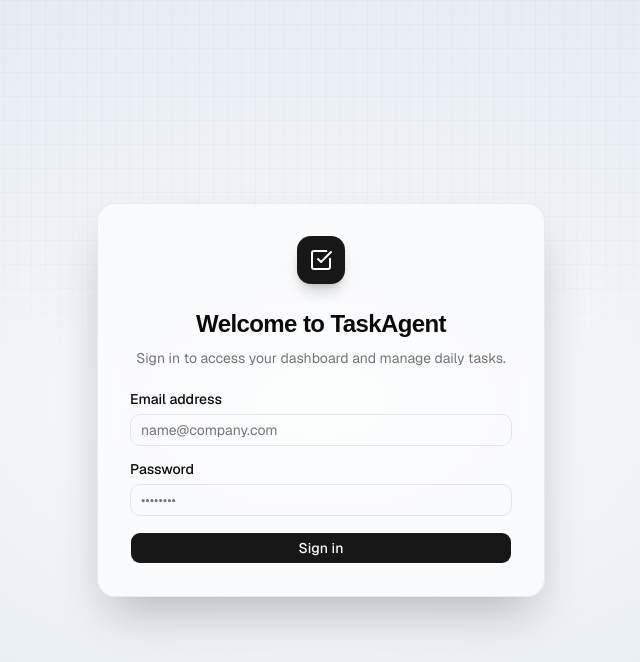
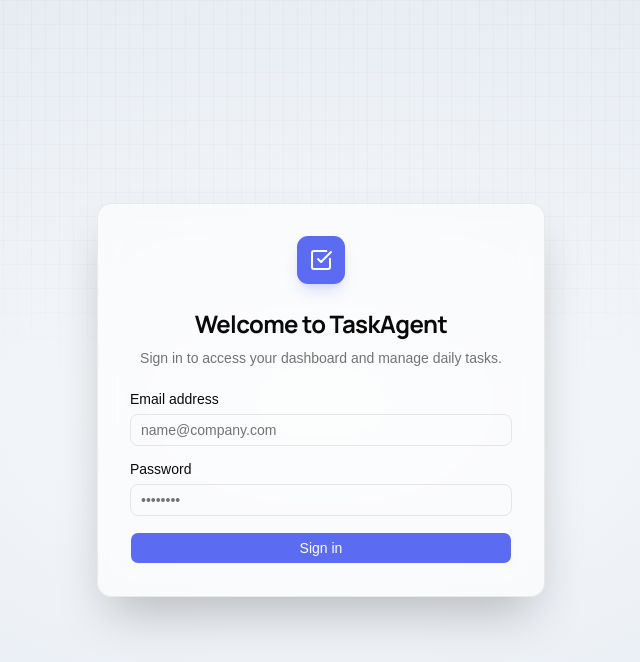
Before and after one commit to aswin402/taskagentweb, a React (Vite) app: page /login in a window 1280 px wide. Shown: the top 662 px of the page, without its empty margins (319-959 px from the left). Built offline with nearby package versions, Linux system fonts and the light colour scheme; no server answers.

Commit message:
style: fix and align shadcn dark theme variables in index.css

```diff
--- a/src/index.css
+++ b/src/index.css
@@ -6,99 +6,8 @@
 
 @custom-variant dark (&:is(.dark *));
 
-@theme {
-  --color-background: oklch(var(--background));
-  --color-foreground: oklch(var(--foreground));
-
-  --color-primary: oklch(var(--primary));
-  --color-primary-foreground: oklch(var(--primary-foreground));
-
-  --color-secondary: oklch(var(--secondary));
-  --color-secondary-foreground: oklch(var(--secondary-foreground));
-
-  --color-muted: oklch(var(--muted));
-  --color-muted-foreground: oklch(var(--muted-foreground));
-
-  --color-accent: oklch(var(--accent));
-  --color-accent-foreground: oklch(var(--accent-foreground));
-
-  --color-destructive: oklch(var(--destructive));
-  --color-destructive-foreground: oklch(var(--destructive-foreground));
-
-  --color-border: oklch(var(--border));
-  --color-input: oklch(var(--input));
-  --color-ring: oklch(var(--ring));
-
-  --radius-lg: 0.5rem;
-  --radius-md: calc(0.5rem - 2px);
-  --radius-sm: calc(0.5rem - 4px);
-
+@theme inline {
   --font-heading: 'Manrope', sans-serif;
-  --font-body: 'Geist', sans-serif;
-}
-
-@layer base {
-  :root {
-    --background: 1 0 0;
-    --foreground: 0.141 0.005 285.823;
-    --primary: 0.59 0.201 273.444;
-    --primary-foreground: 1 0 0;
-    --secondary: 0.949 0.029 303.081;
-    --secondary-foreground: 0.21 0.006 285.885;
-    --muted: 0.963 0.023 308.198;
-    --muted-foreground: 0.472 0.002 286.339;
-    --accent: 0.949 0.029 303.081;
-    --accent-foreground: 0.211 0.006 285.885;
-    --destructive: 0.637 0.208 25.331;
-    --destructive-foreground: 0.985 0 0;
-    --border: 0.92 0.02 285; /* Adjusted for better visibility */
-    --input: 0.92 0.02 285;
-    --ring: 0.59 0.201 273.444;
-    --radius: 0.5rem;
-  }
-
-  .dark {
-    --background: 0.141 0.005 285.823;
-    --foreground: 0.985 0 0;
-    --primary: 0.665 0.179 278.961;
-    --primary-foreground: 1 0 0;
-    --secondary: 0.202 0.107 263.462;
-    --secondary-foreground: 0.985 0 0;
-    --muted: 0.167 0.112 264.144;
-    --muted-foreground: 0.673 0 0;
-    --accent: 0.202 0.107 263.462;
-    --accent-foreground: 0.985 0 0;
-    --destructive: 0.396 0.133 25.723;
-    --destructive-foreground: 0.985 0 0;
-    --border: 0.25 0.05 264; /* Adjusted for dark mode */
-    --input: 0.25 0.05 264;
-    --ring: 0.665 0.179 278.961;
-  }
-  * {
-    @apply border-border outline-ring/50;
-  }
-  body {
-    @apply bg-background text-foreground;
-  }
-  html {
-    @apply font-sans;
-  }
-}
-
-@layer base {
-  * {
-    @apply border-border;
-  }
-  body {
-    @apply bg-background text-foreground font-body;
-  }
-  h1, h2, h3, h4, h5, h6 {
-    @apply font-heading font-bold;
-  }
-}
-
-@theme inline {
-  --font-heading: var(--font-sans);
   --font-sans: 'Geist Variable', sans-serif;
   --color-sidebar-ring: var(--sidebar-ring);
   --color-sidebar-border: var(--sidebar-border);
@@ -147,8 +56,8 @@
   --card-foreground: oklch(0.145 0 0);
   --popover: oklch(1 0 0);
   --popover-foreground: oklch(0.145 0 0);
-  --primary: oklch(0.205 0 0);
-  --primary-foreground: oklch(0.985 0 0);
+  --primary: oklch(0.59 0.201 273.444);
+  --primary-foreground: oklch(1 0 0);
   --secondary: oklch(0.97 0 0);
   --secondary-foreground: oklch(0.205 0 0);
   --muted: oklch(0.97 0 0);
@@ -158,53 +67,55 @@
   --destructive: oklch(0.577 0.245 27.325);
   --border: oklch(0.922 0 0);
   --input: oklch(0.922 0 0);
-  --ring: oklch(0.708 0 0);
-  --chart-1: oklch(0.87 0 0);
-  --chart-2: oklch(0.556 0 0);
-  --chart-3: oklch(0.439 0 0);
-  --chart-4: oklch(0.371 0 0);
-  --chart-5: oklch(0.269 0 0);
-  --radius: 0.625rem;
+  --ring: oklch(0.59 0.201 273.444);
+  --radius: 0.5rem;
   --sidebar: oklch(0.985 0 0);
   --sidebar-foreground: oklch(0.145 0 0);
-  --sidebar-primary: oklch(0.205 0 0);
-  --sidebar-primary-foreground: oklch(0.985 0 0);
+  --sidebar-primary: oklch(0.59 0.201 273.444);
+  --sidebar-primary-foreground: oklch(1 0 0);
   --sidebar-accent: oklch(0.97 0 0);
   --sidebar-accent-foreground: oklch(0.205 0 0);
   --sidebar-border: oklch(0.922 0 0);
-  --sidebar-ring: oklch(0.708 0 0);
+  --sidebar-ring: oklch(0.59 0.201 273.444);
 }
 
 .dark {
-  --background: oklch(0.145 0 0);
+  --background: oklch(0.095 0 0);
   --foreground: oklch(0.985 0 0);
-  --card: oklch(0.205 0 0);
+  --card: oklch(0.125 0 0);
   --card-foreground: oklch(0.985 0 0);
-  --popover: oklch(0.205 0 0);
+  --popover: oklch(0.125 0 0);
   --popover-foreground: oklch(0.985 0 0);
-  --primary: oklch(0.922 0 0);
-  --primary-foreground: oklch(0.205 0 0);
-  --secondary: oklch(0.269 0 0);
+  --primary: oklch(0.665 0.179 278.961);
+  --primary-foreground: oklch(1 0 0);
+  --secondary: oklch(0.18 0 0);
   --secondary-foreground: oklch(0.985 0 0);
-  --muted: oklch(0.269 0 0);
-  --muted-foreground: oklch(0.708 0 0);
-  --accent: oklch(0.269 0 0);
+  --muted: oklch(0.18 0 0);
+  --muted-foreground: oklch(0.65 0 0);
+  --accent: oklch(0.18 0 0);
   --accent-foreground: oklch(0.985 0 0);
-  --destructive: oklch(0.704 0.191 22.216);
-  --border: oklch(1 0 0 / 10%);
-  --input: oklch(1 0 0 / 15%);
-  --ring: oklch(0.556 0 0);
-  --chart-1: oklch(0.87 0 0);
-  --chart-2: oklch(0.556 0 0);
-  --chart-3: oklch(0.439 0 0);
-  --chart-4: oklch(0.371 0 0);
-  --chart-5: oklch(0.269 0 0);
-  --sidebar: oklch(0.205 0 0);
+  --destructive: oklch(0.396 0.133 25.723);
+  --border: oklch(0.18 0 0);
+  --input: oklch(0.18 0 0);
+  --ring: oklch(0.665 0.179 278.961);
+  --sidebar: oklch(0.125 0 0);
   --sidebar-foreground: oklch(0.985 0 0);
-  --sidebar-primary: oklch(0.488 0.243 264.376);
-  --sidebar-primary-foreground: oklch(0.985 0 0);
-  --sidebar-accent: oklch(0.269 0 0);
+  --sidebar-primary: oklch(0.665 0.179 278.961);
+  --sidebar-primary-foreground: oklch(1 0 0);
+  --sidebar-accent: oklch(0.18 0 0);
   --sidebar-accent-foreground: oklch(0.985 0 0);
-  --sidebar-border: oklch(1 0 0 / 10%);
-  --sidebar-ring: oklch(0.556 0 0);
+  --sidebar-border: oklch(0.18 0 0);
+  --sidebar-ring: oklch(0.665 0.179 278.961);
 }
+
+@layer base {
+  * {
+    @apply border-border outline-ring/50;
+  }
+  body {
+    @apply bg-background text-foreground font-sans;
+  }
+  h1, h2, h3, h4, h5, h6 {
+    @apply font-heading font-bold;
+  }
+}
```
